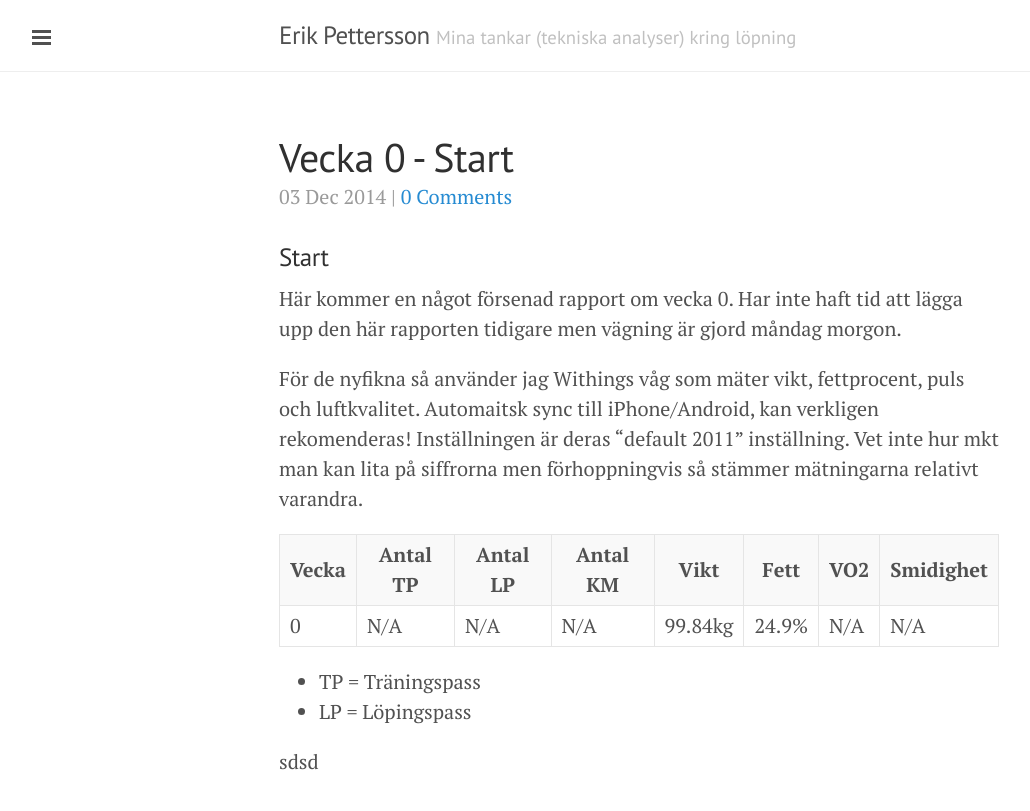
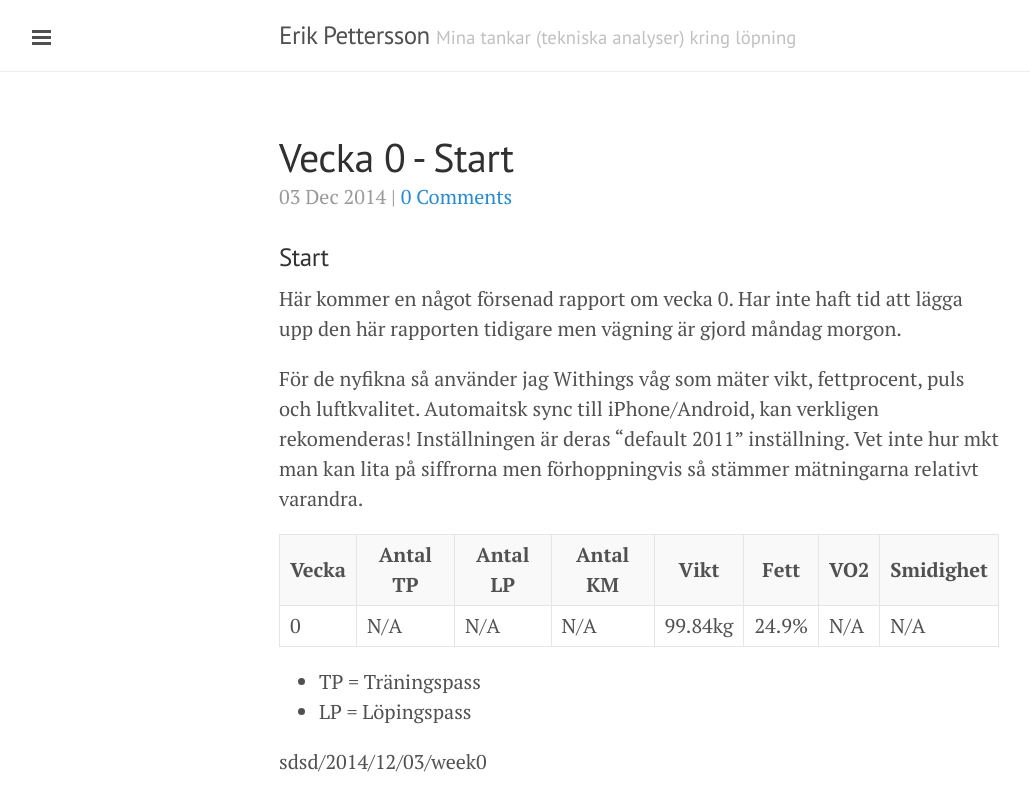
Before and after one commit to eripe970/eripe970.github.io, a Jekyll site: the page built from _posts/2014-12-03-week0.md, in a window 1280 px wide. Shown: the top 811 px of the page, without its empty margins (1-1031 px from the left). Built offline with Jekyll 4.4.1, drawn with Linux system fonts in a browser that asks for light colours; nearby versions of some CDN libraries; Markdown is read by kramdown in place of the engine named in the settings.

Commit message:
Update post.html

```diff
--- a/_layouts/post.html
+++ b/_layouts/post.html
@@ -7,9 +7,9 @@ is_post:              true
 
 <div class="post">
   <h1 class="post-title">{{ page.title }}</h1>
-   <span class="post-date">{{ page.date | date_to_string }} | <a href="#disqus_thread" data-disqus-identifier="{{ post.id }}">0 Comments</a></span>
+   <span class="post-date">{{ page.date | date_to_string }} | <a href="#disqus_thread" data-disqus-identifier="{{ page.id }}">0 Comments</a></span>
   {{ content }}
-  <span>sdsd{{ post.id }}</span>
+  <span>sdsd{{ page.id }}</span>
 </div>
 
 
```
